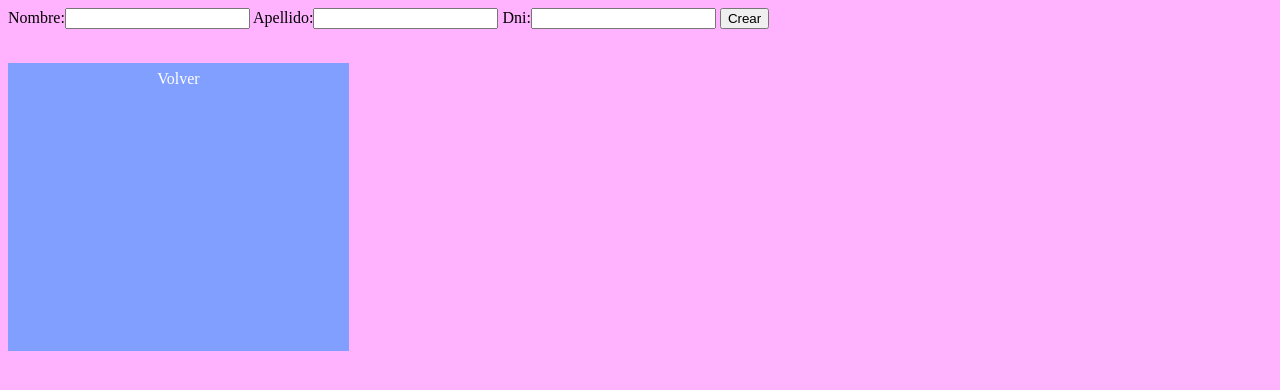
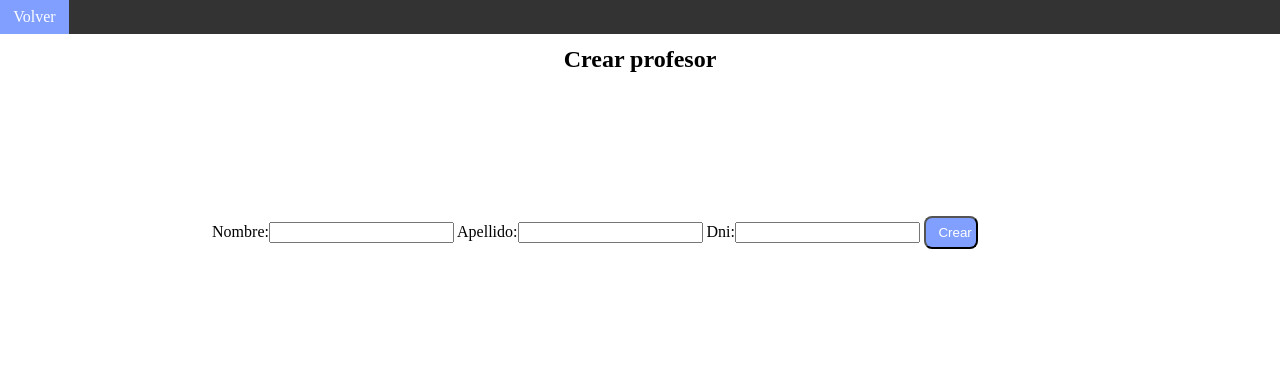
Before and after one commit to felipearias2024/DjangoSystem, a Django app: page /crear/ in a window 1280 px wide. Shown: the top 390 px of the page. Run offline with Django 3.2, Linux system fonts and the light colour scheme; a user stored in the database is signed in.

Commit message:
details done

```diff
--- a/DjangoProyect/app/templates/createTeacher.html
+++ b/DjangoProyect/app/templates/createTeacher.html
@@ -6,19 +6,26 @@
 		{% include 'partials/css.html' %}
     </head>
 
-    <body bgcolor="#ffb3ff">
+    <body>
+
+        <ul class="center5">
+            <li><a id="a2" href="{% url 'index' %}"> Volver </a></li>
+        </ul> <br>
+        <h2 align="center">Crear profesor</h2>
         {% if user.is_authenticated %}
+        <div class="center4" align="center">
             <form id="create_teacher" method="POST" action="{% url 'createTeacher' %}">
                 {% csrf_token %}
                 <span>Nombre:</span><input name="teacher_nombre" id="teacher_nombre">
                 <span>Apellido:</span><input name="teacher_apellido" id="teacher_apellido">
                 <span>Dni:</span><input name="teacher_dni" id="teacher_dni">
-                <button type="submit" value="Crear">Crear</button>
+                <button class="button button3" type="submit" value="Crear">Crear</button>
             </form>
+        </div>
         {% else %}
             <p> Tenes que estar logueado </p>
         {% endif %}
         <br>
-        <a href="{% url 'index' %}"> Volver </a>
+
     </body>
 </html>
--- a/DjangoProyect/app/templates/materias.html
+++ b/DjangoProyect/app/templates/materias.html
@@ -34,6 +34,11 @@
     </style>
     </head>
     <body>
+
+        <ul class="center5">
+            <li><a id="a3" href="{% url 'index' %}"> Volver </a></li>
+        </ul><br><br><br>
+
         <table id="customers">
             <thead>
                 <th>Apellido</th>
@@ -65,7 +70,6 @@
 
         <br>
 
-        <a href="/" class="button button3">Volver</a>
     </body>
 
     <script>
--- a/DjangoProyect/app/templates/partials/css.html
+++ b/DjangoProyect/app/templates/partials/css.html
@@ -4,6 +4,7 @@ table {
     border-collapse: collapse;
     width: 100%;
 }
+
 
 td, th {
     border: 1px solid #dddddd;
@@ -27,7 +28,65 @@ tr:nth-child(even) {
     margin: 4px 2px;
     cursor: pointer;
 }
-.button3 {border-radius: 8px;}
+.button3 {border-radius: 8px;
+        background-color: #809fff;
+        width: 7%;
+        color: white;
+        padding: 7px 12.5px;
+        text-align: center;
+        text-decoration: none;
+        display: inline-block;
+
+}
+
+.center{
+    position: fixed;
+    top: 60%;
+    left: 53%;
+    width: 36em;
+    height: 18em;
+    margin-top: -9em;
+    margin-left: -15em;
+}
+
+
+.center2{
+    position: fixed;
+    top: 40%;
+    left: 64%;
+    width: 36em;
+    height: 18em;
+    margin-top: -9em;
+    margin-left: -15em;
+
+}
+
+.center3{
+    position: fixed;
+    top: 73%;
+    left: 61%;
+    margin-top: -9em;
+    margin-left: -15em;
+
+}
+
+.center4{
+    position: fixed;
+    top: 45%;
+    left: 35%;
+    margin-top: -9em;
+    margin-left: -15em;
+}
+
+.center5{
+    position: fixed;
+    width: 100%;
+    top: 0%;
+    left: 0%;
+}
+
+
+
 
 .ths{
     padding-top: 12px;
@@ -51,12 +110,66 @@ tr:nth-child(even) {
 a:link, a:visited {
     background-color: #809fff;
     width: 25%;
-    height: 35%;
     color: white;
     padding: 7px 12.5px;
     text-align: center;
     text-decoration: none;
     display: inline-block;
+}
+
+#a{
+    background-color: #809fff;
+    width: 50%;
+    color: white;
+    padding: 8px 12.5px;
+    text-align: center;
+    text-decoration: none;
+    display: inline-block;
+}
+
+#a2{
+    background-color: #809fff;
+    width: 65%;
+    color: white;
+    padding: 8px 12.5px;
+    text-align: center;
+    text-decoration: none;
+    display: inline-block;
+}
+
+#a3{
+    background-color: #809fff;
+    width: 100%;
+    color: white;
+    padding: 8px 12.5px;
+    text-align: center;
+    text-decoration: none;
+    display: inline-block;
+}
+
+
+ul {
+    list-style-type: none;
+    margin: 0;
+    padding: 0;
+    overflow: hidden;
+    background-color: #333;
+}
+
+li {
+    float: left;
+}
+
+li a {
+    display: block;
+    color: white;
+    text-align: center;
+    padding: 14px 16px;
+    text-decoration: none;
+}
+
+li a:hover {
+    background-color: #111;
 }
 
 
--- a/DjangoProyect/app/views.py
+++ b/DjangoProyect/app/views.py
@@ -5,6 +5,7 @@ from django.shortcuts import render, redirect
 from app.models import *
 from django.contrib.auth.models import User
 from django.contrib.auth import authenticate
+from django.contrib import auth
 
 # Create your views here.
 
@@ -27,8 +28,9 @@ def loginUser(request):
     if request.method == 'POST':
         username = request.POST['username']
         password = request.POST['password']
-        user = authenticate(username=username, password=password)
+        user = authenticate(request, username=username, password=password)
         if user is not None:
+            auth.login(request, user)
             return redirect('index')
             # A backend authenticated the credentials
         else:
```
Also changed, not shown: DjangoProyect/app/templates/index.html (+6 -3 lines), DjangoProyect/app/templates/login.html (+7 -7 lines), DjangoProyect/db.sqlite3, 11 other files.
